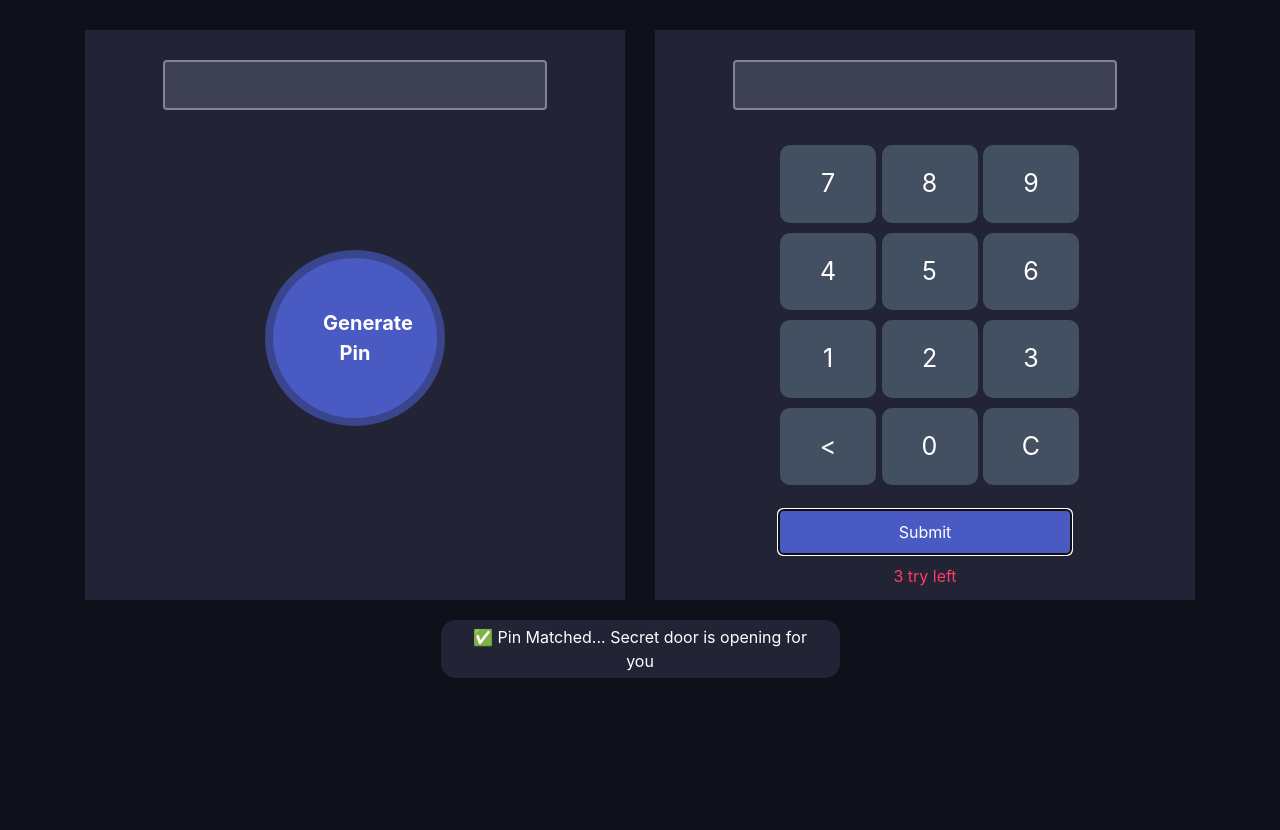
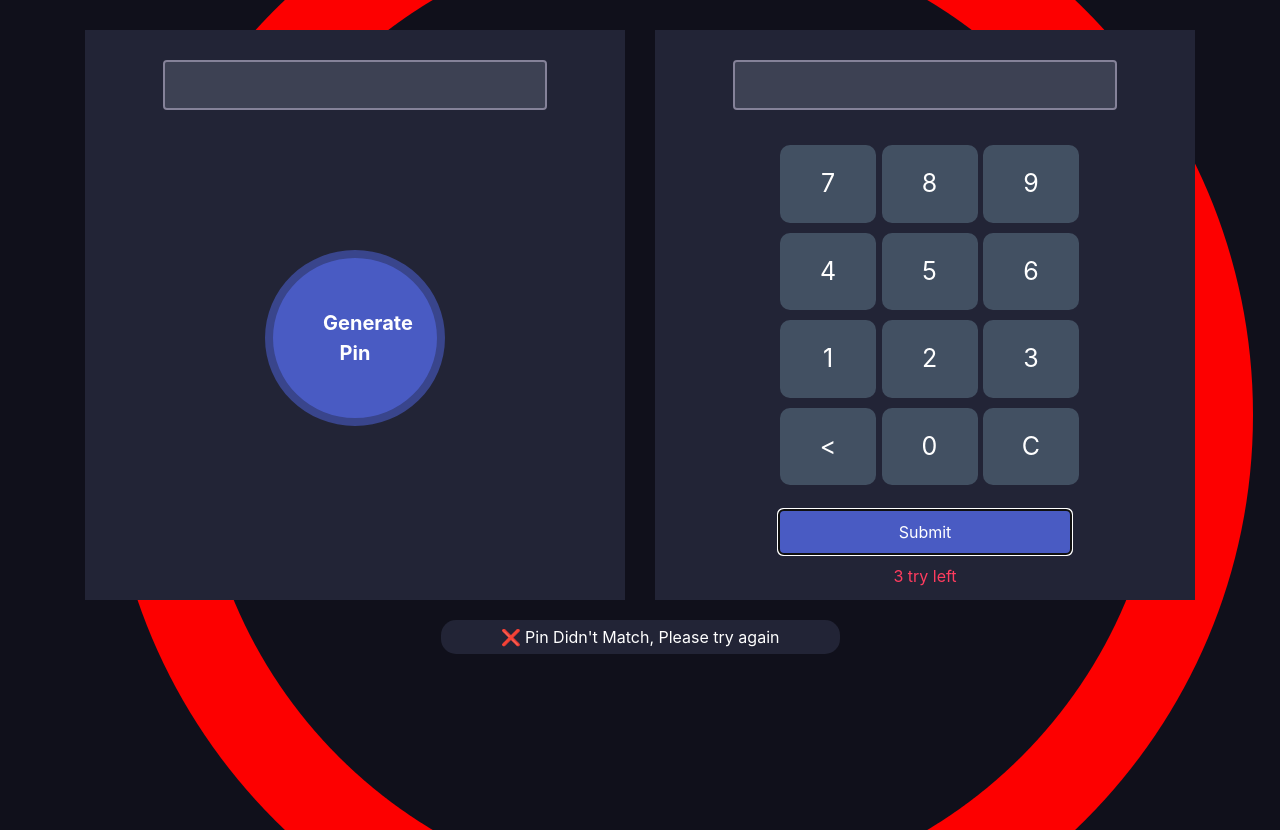
Before and after one commit to JunayedKhanNoor/pin-matcher, a plain HTML site: page index.html in a window 1280 px wide. Both pictures are taken after a click on the button "Submit". Drawn offline with nearby package versions, Linux system fonts and the light colour scheme.

Commit message:
Background Image Added

```diff
--- a/JS/app.js
+++ b/JS/app.js
@@ -36,7 +36,7 @@ function verifyPin(){
     const typedNumbers = document.getElementById('typed-numbers').value;
     const successMessage = document.getElementById('notify-success');
     const failError = document.getElementById('notify-fail');
-    if (pin == typedNumbers) {
+    if (typedNumbers!='' && pin == typedNumbers) {
 
         successMessage.style.display = 'block';
         failError.style.display = 'none';
--- a/style.css
+++ b/style.css
@@ -4,6 +4,9 @@
 body {
     background: #10101B;
     height: 100vh;
+    background-image:url(image/1200px-Red_circle.svg.png);
+    background-repeat: no-repeat;
+    background-position: right;
 }
 .container {
     margin-top: 30px;
```
